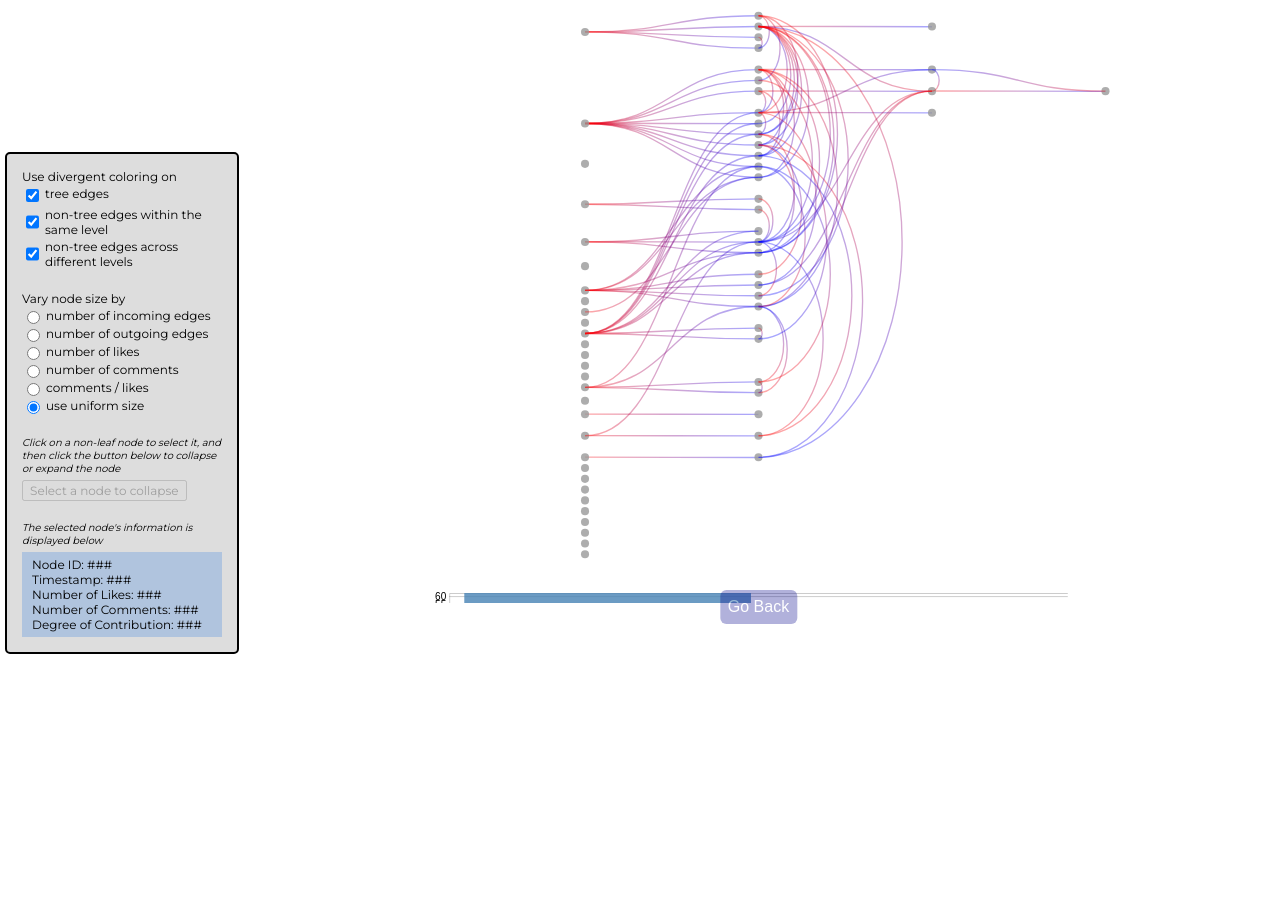
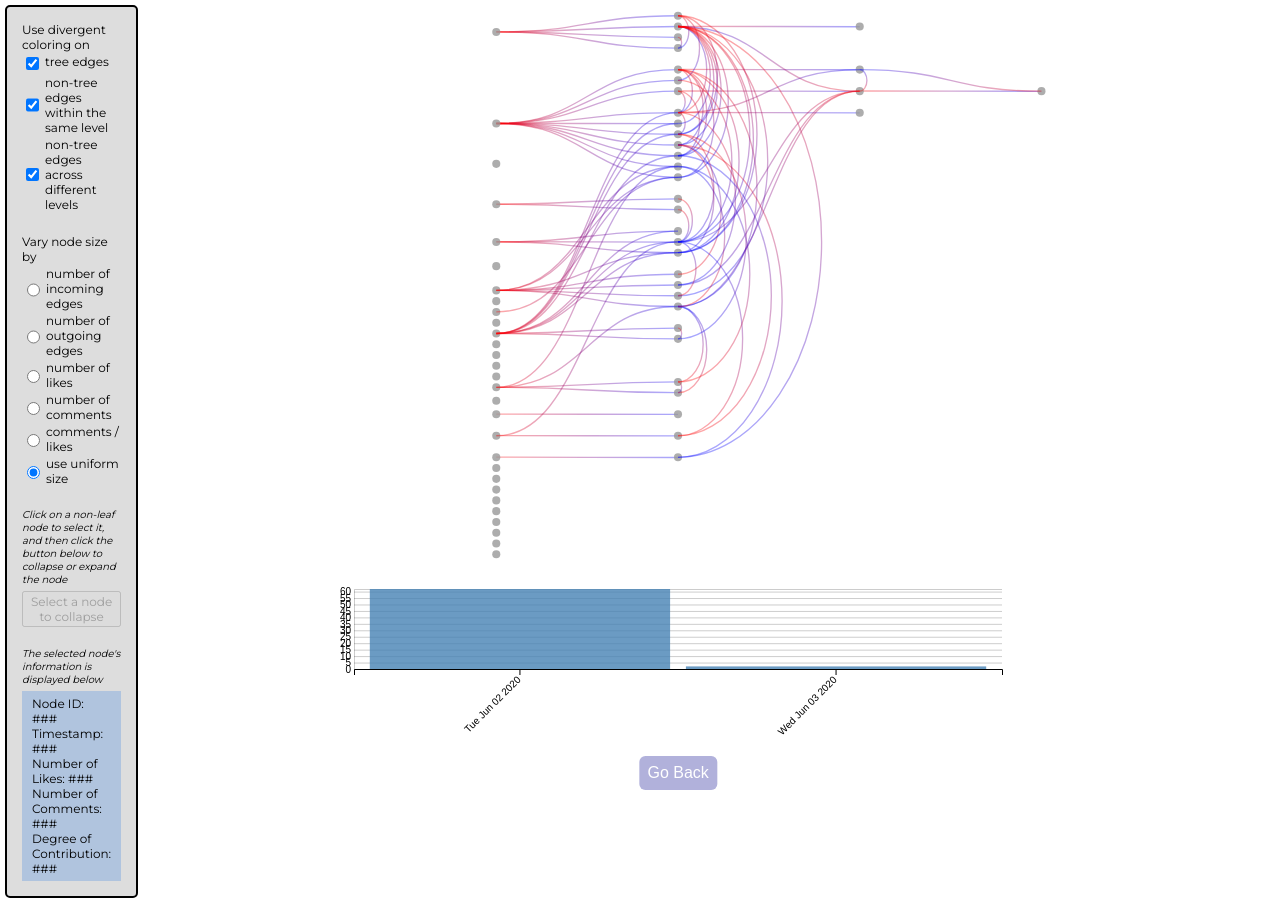
Before and after one commit to jasmineyshih/CS448B-F21-FinalProject, a plain HTML site: page index.html in a window 1280 px wide. Before the commit the page ends 810 px from the top, so only its background shows below. Drawn offline with nearby package versions, Linux system fonts and the light colour scheme.

Commit message:
Tweaked the layout

```diff
--- a/index.html
+++ b/index.html
@@ -19,9 +19,9 @@
         background: #dddddd;
         border: 2px solid black;
         border-radius: 5px;
+        height: fit-content;
     }
     .vizOptionsContainer {
-        width: 200px;
         margin: 10px;
         padding: 5px;
         font-size: 12px;
@@ -146,15 +146,15 @@
         opacity: 0.3;
     }
 
-    /* #complete_tool{
+    #complete_tool{
         display: grid;
-        grid-template-columns: 0.3fr 0.7fr;
-    } */
+        grid-template-columns: 0.15fr 0.85fr;
+    }
 
 
 </style>
-
-<div id='complete_tool' class="sidebar">
+<div id='complete_tool'>
+<div class="sidebar">
     <div class="vizOptionsContainer">
         <div>Use divergent coloring on</div>
         <div class="networkVizOptions">
@@ -266,14 +266,15 @@
         </div>
     </div>
 </div>
+</div>
 
 <script>
     /* UI variables */
     var windowWidth = window.innerWidth;
-    var networkGraphWidth = windowWidth - d3.select("#complete_tool").node().getBoundingClientRect().width - 15;
+    var networkGraphWidth = document.getElementById('complete_viz').clientWidth////windowWidth - d3.select("#complete_tool").node().getBoundingClientRect().width - 15;
     var windowHeight = window.innerHeight;
     var networkGraphHeight = windowHeight * 0.7;
-    var barGraphHeight = windowHeight * 0.3;
+    var barGraphHeight = windowHeight * 0.25;
     var useGradientOnTreeEdges = true;
     var useGradientOnExtraEdgesWithin = true;
     var useGradientOnExtraEdgesAcross = true;
@@ -766,8 +767,10 @@
     }
 
     function drawBarSvg(){
-        let width = document.getElementById('bar_chart_div').clientWidth
-        let height = document.getElementById('bar_chart_div').clientHeight
+        // let width = document.getElementById('bar_chart_div').clientWidth
+        // let height = document.getElementById('bar_chart_div').clientHeight
+        let width = networkGraphWidth;//document.getElementById('bar_chart_div').clientWidth
+        let height = barGraphHeight;//document.getElementById('bar_chart_div').clientHeight
 
         console.log(width+" "+height)
 
```
